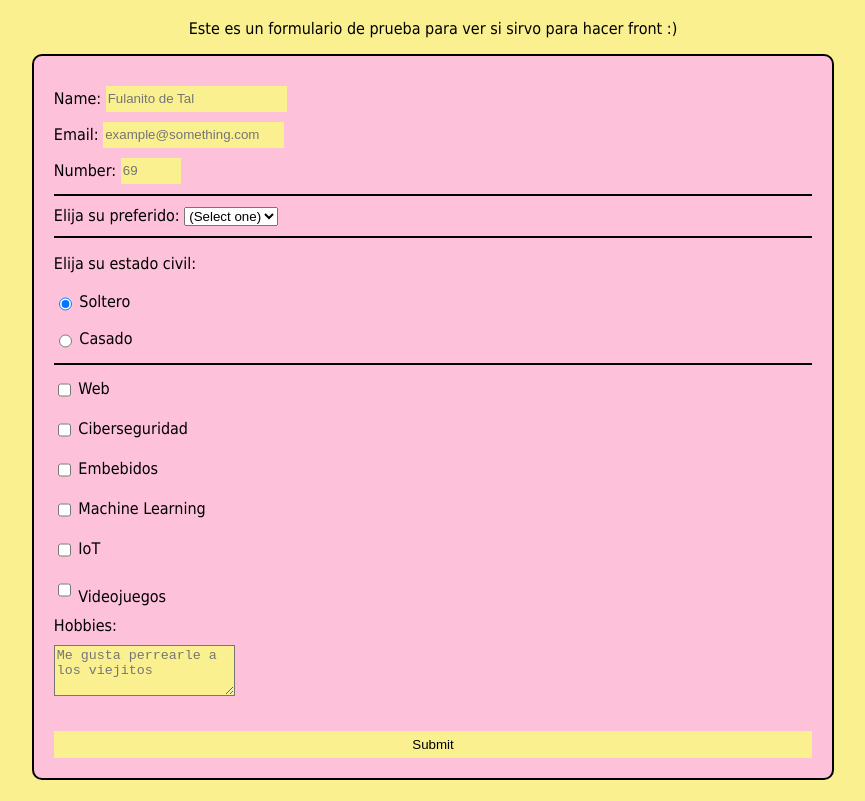
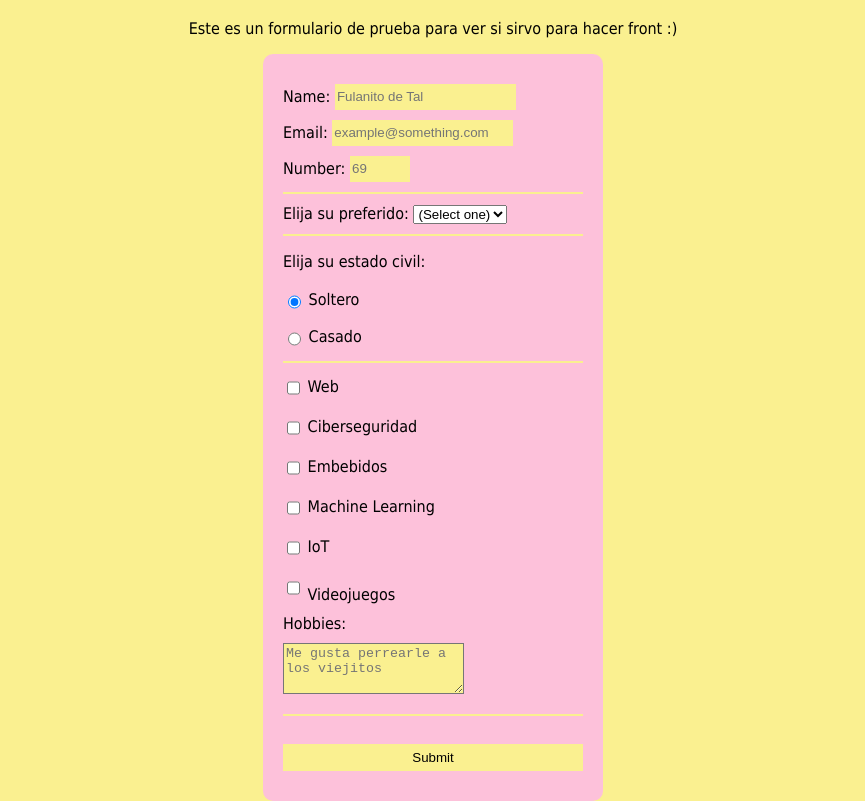
Before and after one commit to AaronNoCode/aaronnocode.github.io, a plain HTML site: page ownForm.html in a window 1280 px wide. Shown: the part 62-863 px from the top of the page, without its empty margins (207-1072 px from the left). Before the commit the page ends 842 px from the top, so only its background shows below. Drawn offline with Linux system fonts and the light colour scheme.

Commit message:
Update:  style sheet

```diff
--- a/ownForm.css
+++ b/ownForm.css
@@ -5,15 +5,16 @@ body {
     background-color: #faf090;
   }
   h1, #description {
+    padding: 0 50px;
     text-align: center;
-    padding: 0 50px;
   }
 
   .form-container {
     background-color: #fafa;
     width: 60%;
-    border:2px solid;
+    max-width: 300px;
     padding: 20px;
+    padding-bottom: 30px;
     margin: 0 auto;
     border-radius:10px;
   }
@@ -24,12 +25,17 @@ body {
   }
 
   .bottom{
-    border-bottom:2px solid;
+    border-bottom:2px solid #faf090;
     padding-bottom: 10px;
   }
 
+  hr {
+    height: 0;
+    border: 1px solid #faf090;
+  }
+
   .submit-button {
-    margin-top: 25px;
+    margin-top: 20px;
     width: 100%;
     height: 2em;
   }
@@ -42,6 +48,7 @@ body {
 
   textarea {
     background-color: #faf090;
+    margin-bottom: 20px;
   }
 
   .inline {
--- a/ownForm.html
+++ b/ownForm.html
@@ -1,5 +1,5 @@
 <!DOCTYPE html>
-<html>
+<html lang="en">
   <head>
     <meta charset="UTF-8">
     <meta name="viewport" content="content-width:device-width, initial-scale=1.0">
@@ -30,7 +30,8 @@
       <label for="machine-learning"><input type="checkbox" name="interests" value="machine-learning" class="inline"> Machine Learning</label>
       <label for="iot"><input type="checkbox" name="interests" value="iot" class="inline"> IoT</label>
       <label for="videojuegos" class="inline"><input type="checkbox" name="interests" value="videojuegos"> Videojuegos</label>
-      <label for="hobbies">Hobbies: </label><textarea id="hobbies" name="hobbies" placeholder="Me gusta perrearle a los viejitos" rows="3" cols="20"></textarea>
+      <label for="hobbies" >Hobbies: </label><textarea id="hobbies" name="hobbies" placeholder="Me gusta perrearle a los viejitos" rows="3" cols="20"></textarea>
+      <hr>
       <input class="submit-button" type="submit" id="submit">
     </form>
     </div>
```
